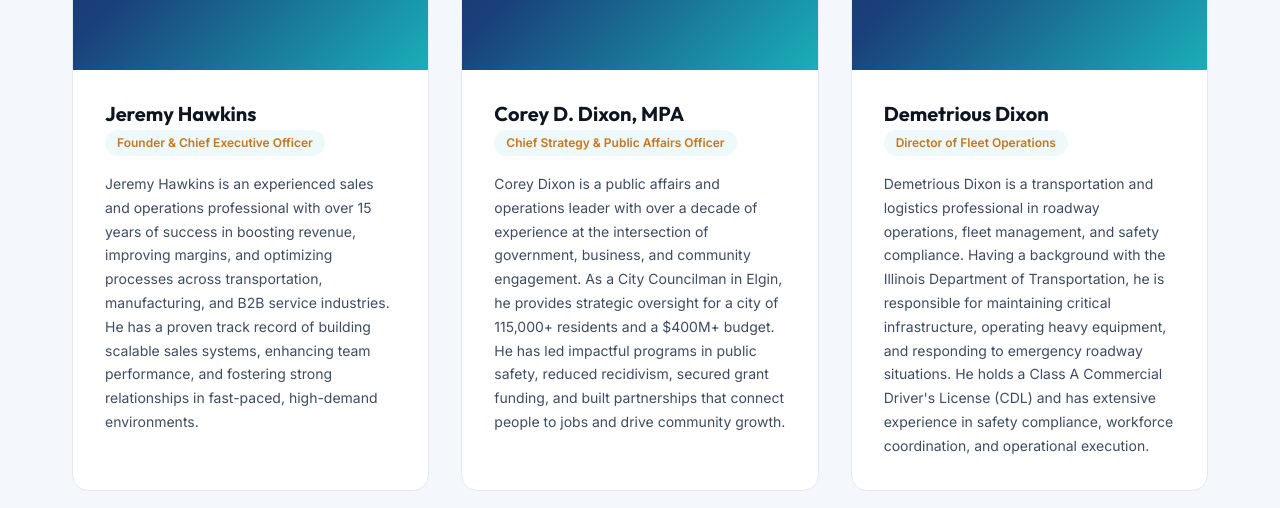
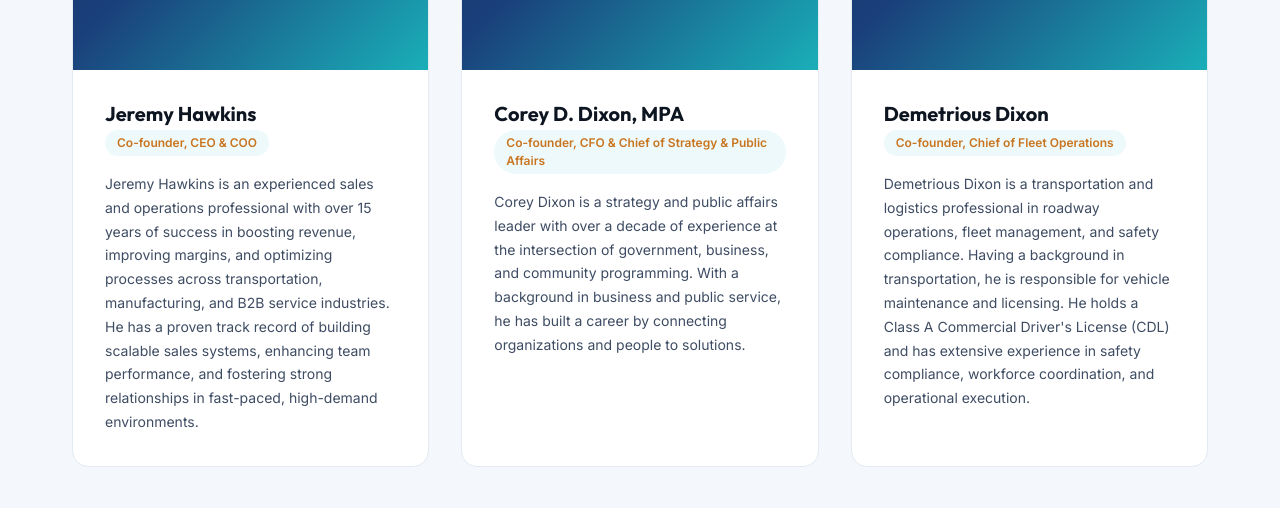
Before and after one commit to TalalNad/World-Class-Transit, a React (Vite) app in the folder frontend/: page /about in a window 1280 px wide. Shown: the part 2380-2888 px from the top of the page. Built offline with nearby package versions, Linux system fonts and the light colour scheme.

Commit message:
changed team description

```diff
--- a/frontend/src/pages/About/About.jsx
+++ b/frontend/src/pages/About/About.jsx
@@ -116,7 +116,7 @@ const About = () => {
               </div>
               <div className="about-leadership__info">
                 <h3 className="about-leadership__name">Jeremy Hawkins</h3>
-                <span className="about-leadership__title">Founder &amp; Chief Executive Officer</span>
+                <span className="about-leadership__title">Co-founder, CEO &amp; COO</span>
                 <p className="about-leadership__bio">
                   Jeremy Hawkins is an experienced sales and operations professional with over 15 years of success in boosting revenue, improving margins, and optimizing processes across transportation, manufacturing, and B2B service industries. He has a proven track record of building scalable sales systems, enhancing team performance, and fostering strong relationships in fast-paced, high-demand environments.
                 </p>
@@ -132,9 +132,9 @@ const About = () => {
               </div>
               <div className="about-leadership__info">
                 <h3 className="about-leadership__name">Corey D. Dixon, MPA</h3>
-                <span className="about-leadership__title">Chief Strategy &amp; Public Affairs Officer</span>
+                <span className="about-leadership__title">Co-founder, CFO &amp; Chief of Strategy &amp; Public Affairs</span>
                 <p className="about-leadership__bio">
-                  Corey Dixon is a public affairs and operations leader with over a decade of experience at the intersection of government, business, and community engagement. As a City Councilman in Elgin, he provides strategic oversight for a city of 115,000+ residents and a $400M+ budget. He has led impactful programs in public safety, reduced recidivism, secured grant funding, and built partnerships that connect people to jobs and drive community growth.
+                  Corey Dixon is a strategy and public affairs leader with over a decade of experience at the intersection of government, business, and community programming. With a background in business and public service, he has built a career by connecting organizations and people to solutions.
                 </p>
               </div>
             </div>
@@ -148,9 +148,9 @@ const About = () => {
               </div>
               <div className="about-leadership__info">
                 <h3 className="about-leadership__name">Demetrious Dixon</h3>
-                <span className="about-leadership__title">Director of Fleet Operations</span>
+                <span className="about-leadership__title">Co-founder, Chief of Fleet Operations</span>
                 <p className="about-leadership__bio">
-                  Demetrious Dixon is a transportation and logistics professional in roadway operations, fleet management, and safety compliance. Having a background with the Illinois Department of Transportation, he is responsible for maintaining critical infrastructure, operating heavy equipment, and responding to emergency roadway situations. He holds a Class A Commercial Driver&apos;s License (CDL) and has extensive experience in safety compliance, workforce coordination, and operational execution.
+                  Demetrious Dixon is a transportation and logistics professional in roadway operations, fleet management, and safety compliance. Having a background in transportation, he is responsible for vehicle maintenance and licensing. He holds a Class A Commercial Driver&apos;s License (CDL) and has extensive experience in safety compliance, workforce coordination, and operational execution.
                 </p>
               </div>
             </div>
```
